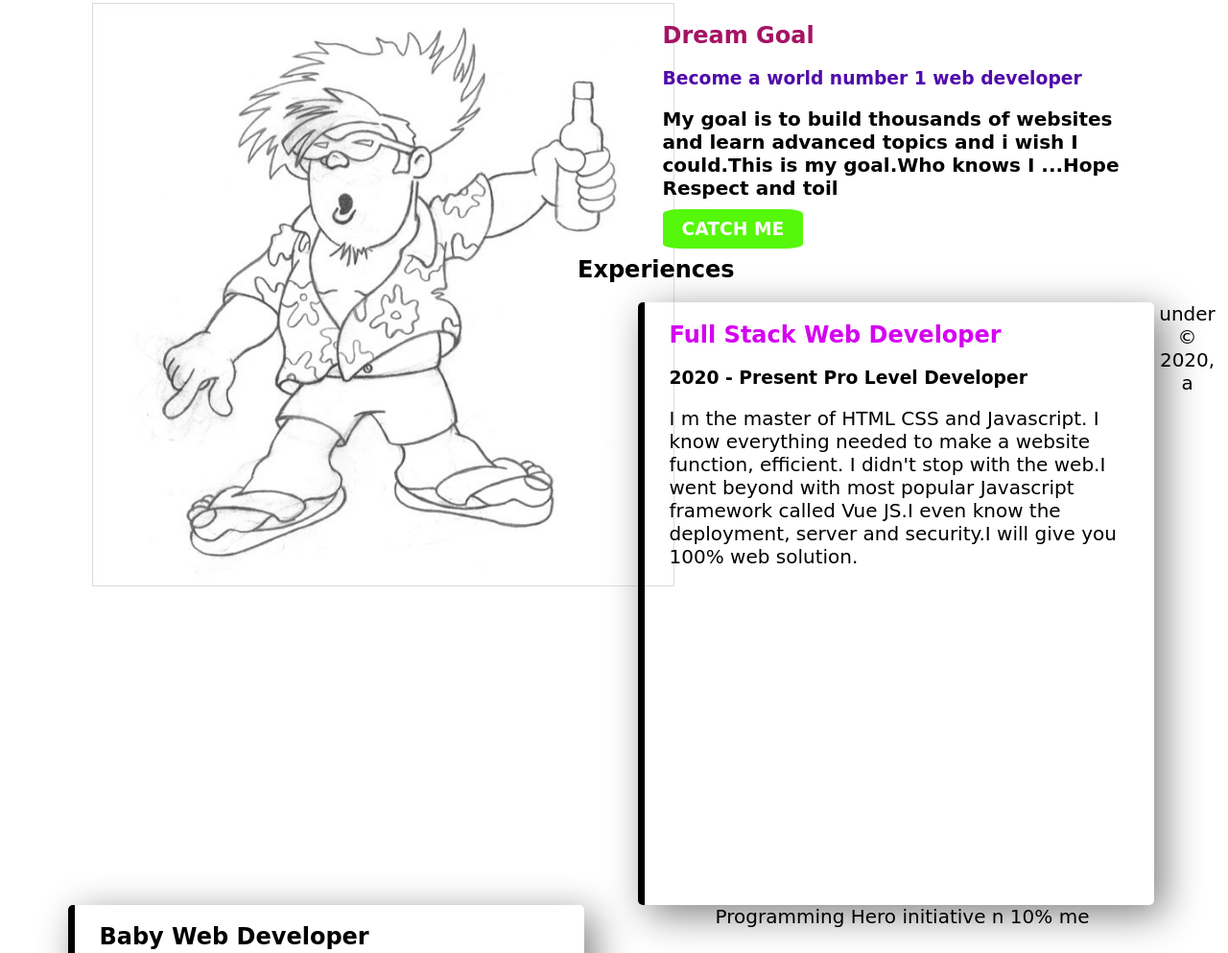
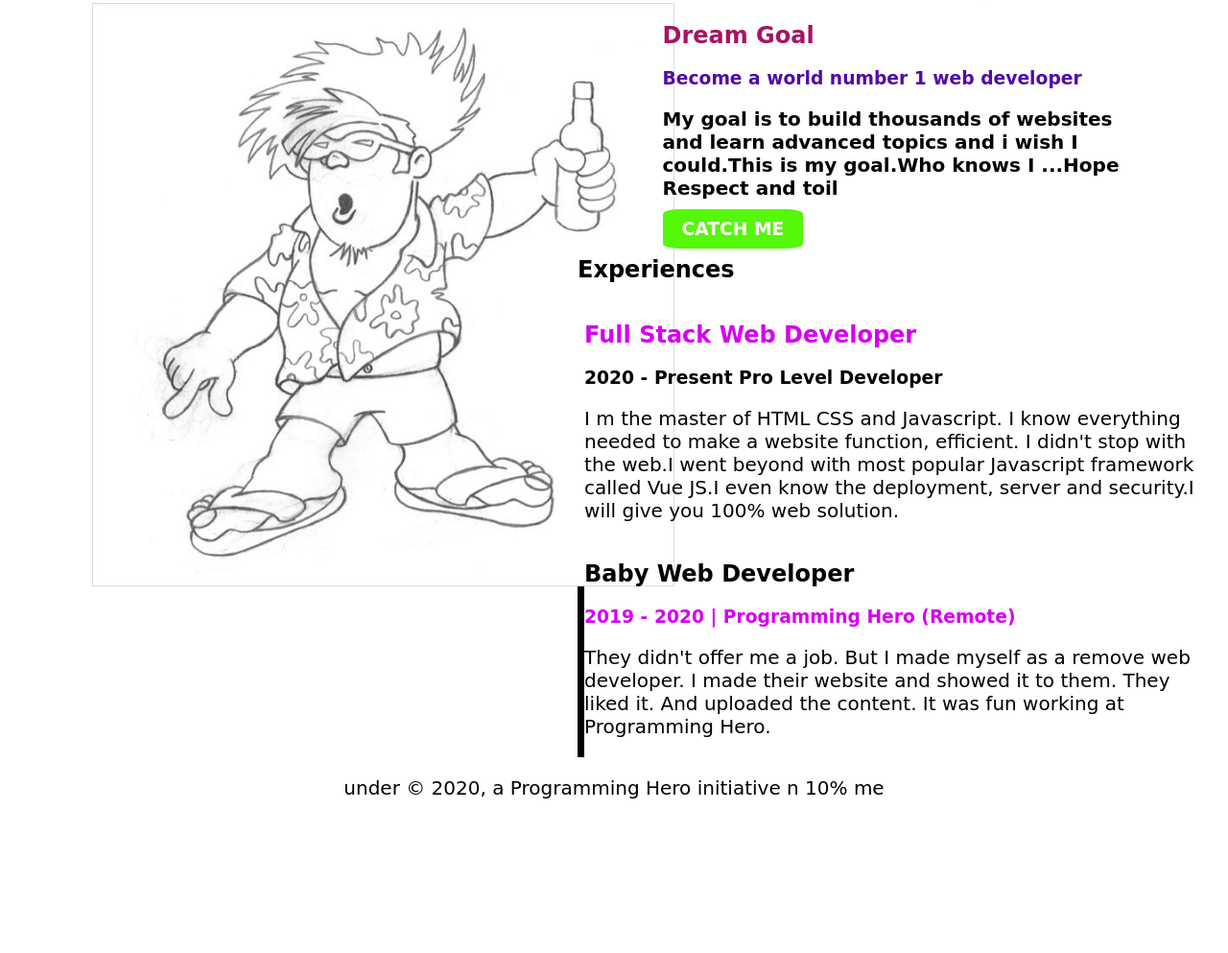
Before and after one commit to hafijur-rahman1/gosite, a plain HTML site: page index.html in a window 1280 px wide. Shown: the part 613-1606 px from the top of the page at 96% size. After the commit the page ends 1466 px from the top, so only its background shows below. Drawn offline with Linux system fonts and the light colour scheme; a web font is replaced by a local one.

Commit message:
new file add

```diff
--- a/index.html
+++ b/index.html
@@ -33,12 +33,12 @@
 </section>
 <section>
     <h2>Experiences</h2>
-    <div id="full"class="half-width single">
+    <div id="full"class="half-width-single">
         <h2><span class="yellow"> Full Stack Web Developer</span></h2>
         <h3>2020 - Present  Pro Level Developer</h3>
         <p>I m the master of HTML CSS and Javascript. I know everything needed to make a website function, efficient. I didn't stop with the web.I went beyond with most popular Javascript framework called Vue JS.I even know the deployment, server and security.I will give you 100% web solution.</p>
     </div>
-    <div id="baby" class="half-width single">
+    <div id="baby" class="half-width-single">
         <h2>Baby Web Developer</h2>
         <h3><span class="yellow"> 2019 - 2020 | Programming Hero (Remote)</span></h3>
         <p>They didn't offer me a job. But I made myself as a remove web developer. I made their website and showed it to them. They liked it. And uploaded the content. It was fun working at Programming Hero.</p>
--- a/style.css
+++ b/style.css
@@ -83,3 +83,7 @@ footer p{
     text-align: center;
     font-size: 20px;
 }
+.half-width-single{
+    overflow: scroll;
+
+}
```
